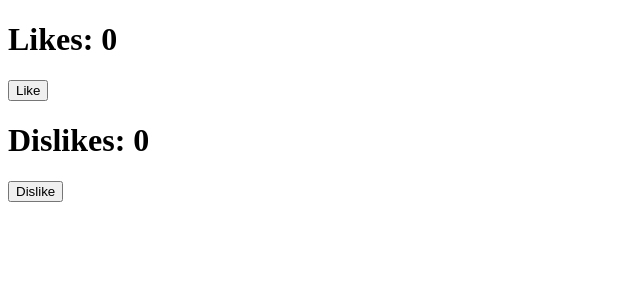
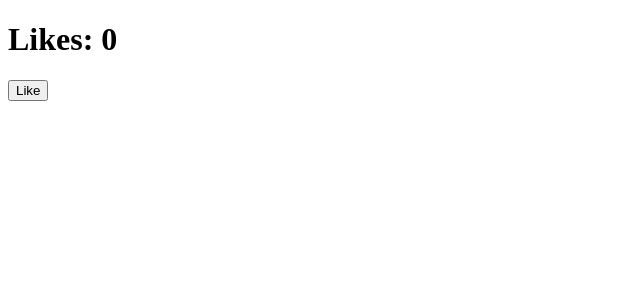
Before and after one commit to githubscientist/re-fsdcwetb23, a React (Vite) app: page / in a window 1280 px wide. Shown: the top 300 px of the page, without its empty margins (0-640 px from the left). Built offline with nearby package versions, Linux system fonts and the light colour scheme.

Commit message:
like feature --done

```diff
--- a/package.json
+++ b/package.json
@@ -10,8 +10,10 @@
     "preview": "vite preview"
   },
   "dependencies": {
+    "@reduxjs/toolkit": "^2.8.2",
     "react": "^19.1.0",
-    "react-dom": "^19.1.0"
+    "react-dom": "^19.1.0",
+    "react-redux": "^9.2.0"
   },
   "devDependencies": {
     "@eslint/js": "^9.29.0",
--- a/src/App.jsx
+++ b/src/App.jsx
@@ -1,33 +1,19 @@
-import { useReducer } from "react";
-import reducer from "./reducers/reducer";
-
-// TODO: Move the reducer to  a separate file
-// TODO: Add more actions like DISLIKE, RESET
-
-const initialState = {
-  likes: 0,
-  dislikes: 0
-}
+import { useDispatch, useSelector } from "react-redux";
+import { like, selectLikes } from "./redux/features/reactionSlice";
 
 const App = () => {
 
-  const [reactions, dispatch] = useReducer(reducer, initialState);
+  const likes = useSelector(selectLikes);
+  const dispatch = useDispatch();
 
   const handleLike = () => {
-    dispatch({ type: 'LIKE' });
-  }
-
-  const handleDislike = () => {
-    dispatch({ type: 'DISLIKE' });
+    dispatch(like());
   }
 
   return (
     <div>
-      <h1>Likes: {reactions.likes}</h1>
+      <h1>Likes: {likes}</h1>
       <button onClick={handleLike}>Like</button>
-
-      <h1>Dislikes: {reactions.dislikes}</h1>
-      <button onClick={handleDislike}>Dislike</button>
     </div>
   )
 }
--- a/src/main.jsx
+++ b/src/main.jsx
@@ -1,4 +1,10 @@
 import { createRoot } from 'react-dom/client'
 import App from './App.jsx'
+import { Provider } from 'react-redux';
+import store from './redux/app/store.js';
 
-createRoot(document.getElementById('root')).render(<App />);
+createRoot(document.getElementById('root')).render(
+    <Provider store={store}>
+        <App />
+    </Provider>
+);
--- a/src/reducers/reducer.js
+++ /dev/null
@@ -1,17 +0,0 @@
-const reducer = (state, action) => {
-    if (action.type === 'LIKE') {
-        return {
-            ...state,
-            likes: state.likes + 1
-        }
-    } else if (action.type === 'DISLIKE') {
-        return {
-            ...state,
-            dislikes: state.dislikes + 1
-        }
-    }
-
-    return state; // Default case, return current state
-}
-
-export default reducer;
--- /dev/null
+++ b/src/redux/app/store.js
@@ -0,0 +1,10 @@
+import { configureStore } from "@reduxjs/toolkit";
+import reactionReducer from "../features/reactionSlice";
+
+const store = configureStore({
+    reducer: {
+        reaction: reactionReducer
+    }
+});
+
+export default store;
--- /dev/null
+++ b/src/redux/features/reactionSlice.js
@@ -0,0 +1,19 @@
+import { createSlice } from "@reduxjs/toolkit";
+
+export const reactionSlice = createSlice({
+    name: "reaction",
+    initialState: {
+        likes: 0,
+    },
+    reducers: {
+        like: (state) => {
+            state.likes += 1;
+        }
+    }
+});
+
+export const { like } = reactionSlice.actions;
+
+export const selectLikes = (state) => state.reaction.likes;
+
+export default reactionSlice.reducer;
```
Also changed, not shown: 2 other files (tests, documents, lock files or other folders).
